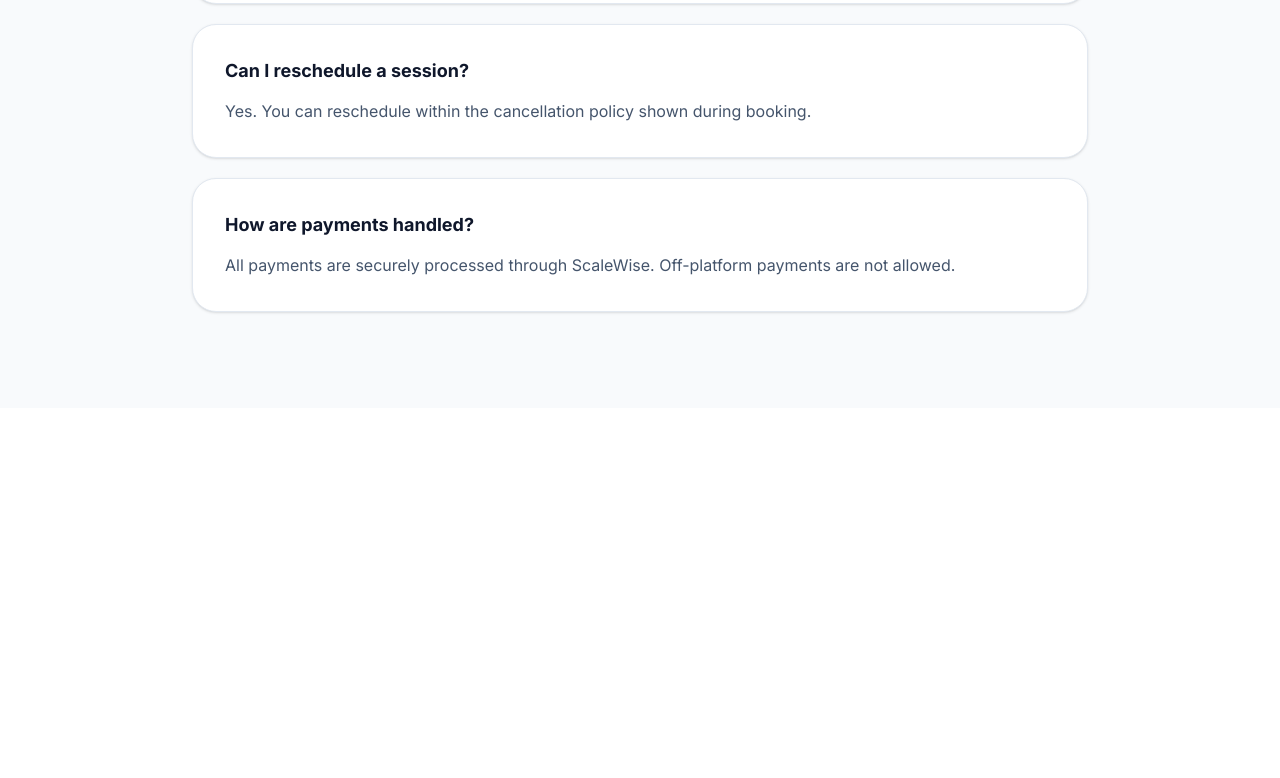
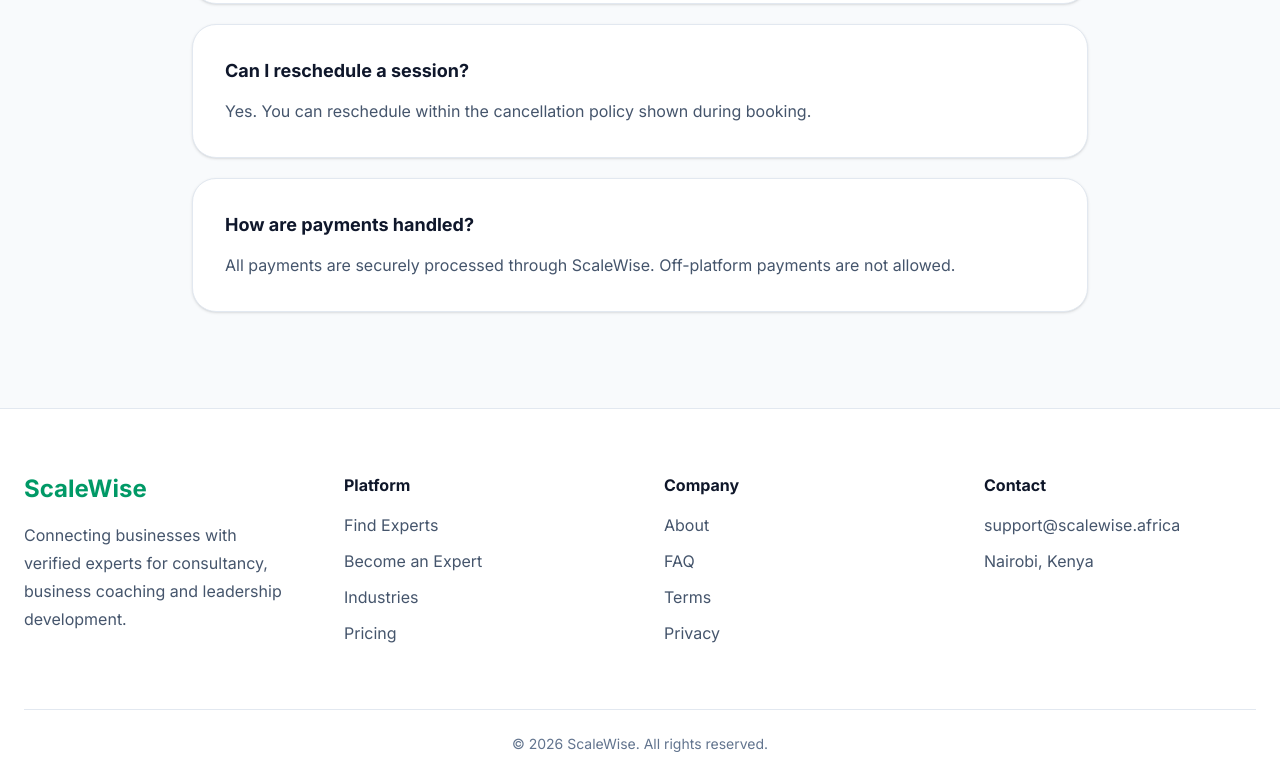
Before and after one commit to Grace4549/scalewise-v1, a React (Vite) app: page / in a window 1280 px wide. Shown: the part 5895-6673 px from the top of the page. Before the commit the page ends 6303 px from the top, so only its background shows below. Built offline with nearby package versions, Linux system fonts and the light colour scheme.

Commit message:
Complete landing page structure

```diff
--- a/src/Components/Footer.jsx
+++ b/src/Components/Footer.jsx
@@ -0,0 +1,59 @@
+import Container from "./ui/Container";
+
+export default function Footer() {
+  return (
+    <footer className="border-t border-slate-200 bg-white">
+      <Container>
+        <div className="grid gap-12 py-16 md:grid-cols-4">
+
+          <div>
+            <h2 className="text-2xl font-extrabold text-emerald-600">
+              ScaleWise
+            </h2>
+
+            <p className="mt-4 leading-7 text-slate-600">
+              Connecting businesses with verified experts for consultancy,
+              business coaching and leadership development.
+            </p>
+          </div>
+
+          <div>
+            <h3 className="mb-4 font-bold">Platform</h3>
+
+            <ul className="space-y-3 text-slate-600">
+              <li>Find Experts</li>
+              <li>Become an Expert</li>
+              <li>Industries</li>
+              <li>Pricing</li>
+            </ul>
+          </div>
+
+          <div>
+            <h3 className="mb-4 font-bold">Company</h3>
+
+            <ul className="space-y-3 text-slate-600">
+              <li>About</li>
+              <li>FAQ</li>
+              <li>Terms</li>
+              <li>Privacy</li>
+            </ul>
+          </div>
+
+          <div>
+            <h3 className="mb-4 font-bold">Contact</h3>
+
+            <ul className="space-y-3 text-slate-600">
+              <li>support@scalewise.africa</li>
+              <li>Nairobi, Kenya</li>
+            </ul>
+          </div>
+
+        </div>
+
+        <div className="border-t border-slate-200 py-6 text-center text-sm text-slate-500">
+          © {new Date().getFullYear()} ScaleWise. All rights reserved.
+        </div>
+      </Container>
+    </footer>
+  );
+}
--- a/src/Pages/Home.jsx
+++ b/src/Pages/Home.jsx
@@ -7,6 +7,7 @@ import FeaturedExperts from "../components/FeaturedExperts";
 import HowItWorks from "../components/HowItWorks";
 import Testimonials from "../components/Testimonials";
 import FAQ from "../components/FAQ";
+import Footer from "../components/Footer";
 
 function Home() {
   return (
@@ -20,6 +21,7 @@ function Home() {
       <HowItWorks />
       <Testimonials />
       <FAQ />
+      <Footer />
     </>
   );
 }
```
